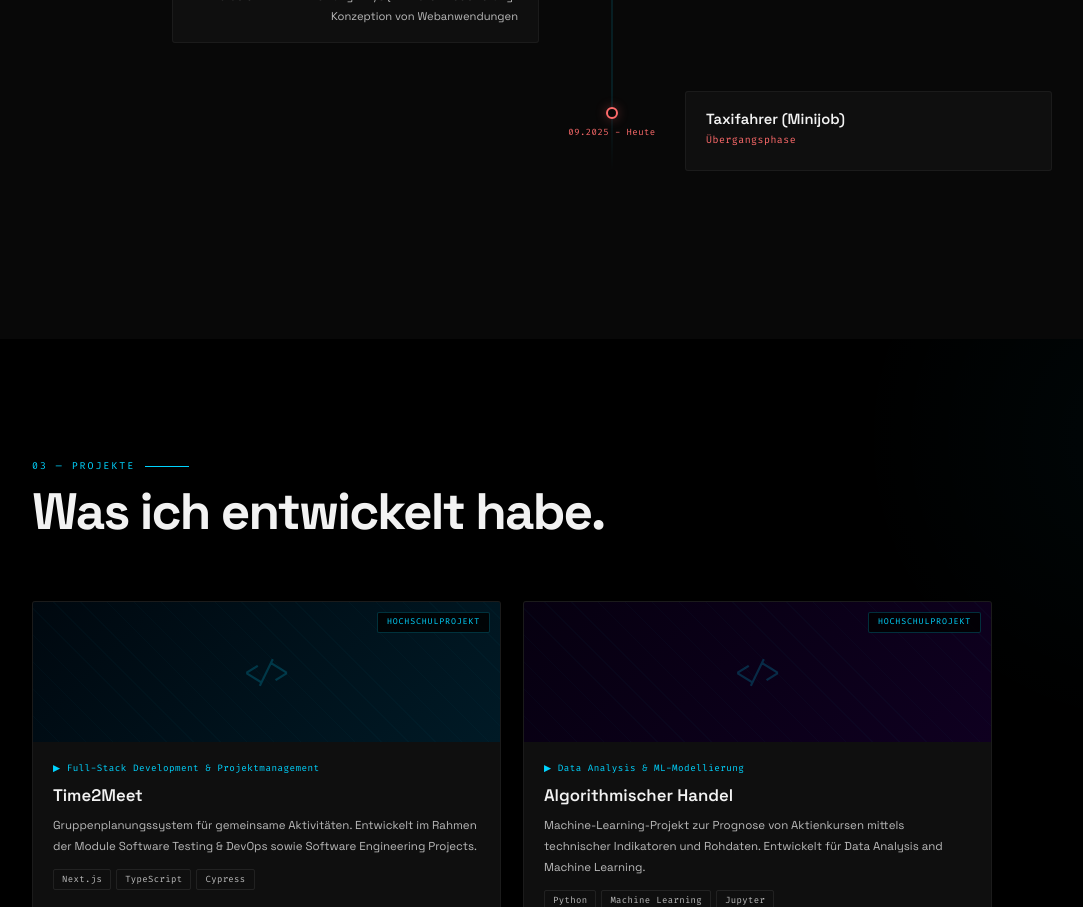
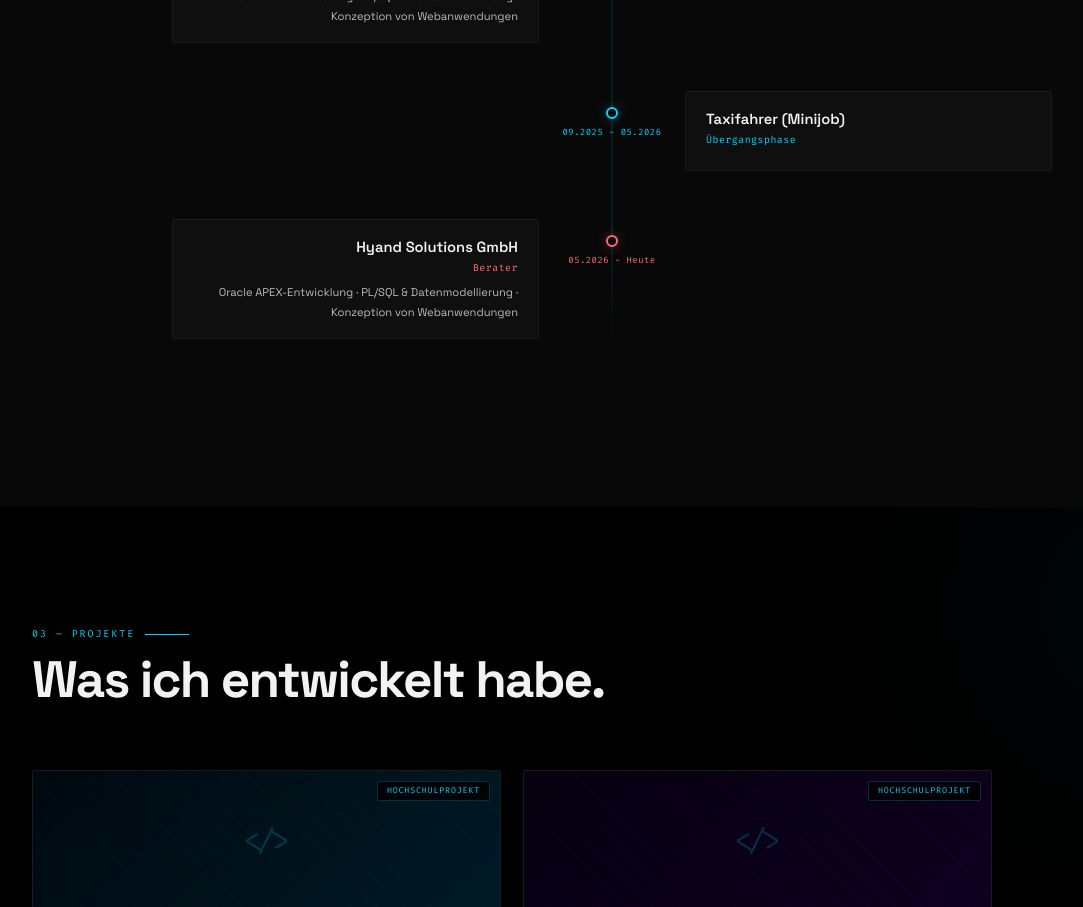
Before and after one commit to KDDevLab/portfolio, a React (Vite) app: page / in a window 1280 px wide. Shown: the part 1920-2827 px from the top of the page, without its empty margins (28-1111 px from the left). Built offline with nearby package versions, Linux system fonts and the light colour scheme.

Commit message:
style: update timeline entries for job experience and add new current role
Signed-off-by: Kursat <75574588+DKursat@users.noreply.github.com>

```diff
--- a/src/data/profile.ts
+++ b/src/data/profile.ts
@@ -43,9 +43,14 @@ export const timelineItems = [
     desc: "Wirtschaftsinformatik Software Engineering — Note 2,5\nOracle APEX-Entwicklung · PL/SQL & Datenmodellierung · Konzeption von Webanwendungen",
   },
   {
-    date: "09.2025 - Heute", side: "right" as const, type: "current",
+    date: "09.2025 - 05.2026", side: "right" as const, type: "job",
     company: "Taxifahrer (Minijob)",
     role: "Übergangsphase", desc: null,
+  },
+  {
+    date: "05.2026 - Heute", side: "left" as const, type: "current",
+    company: "Hyand Solutions GmbH",
+    role: "Berater", desc: "Oracle APEX-Entwicklung · PL/SQL & Datenmodellierung · Konzeption von Webanwendungen",
   },
 ];
 
```
Also changed, not shown: 1 other file (tests, documents, lock files or other folders).
